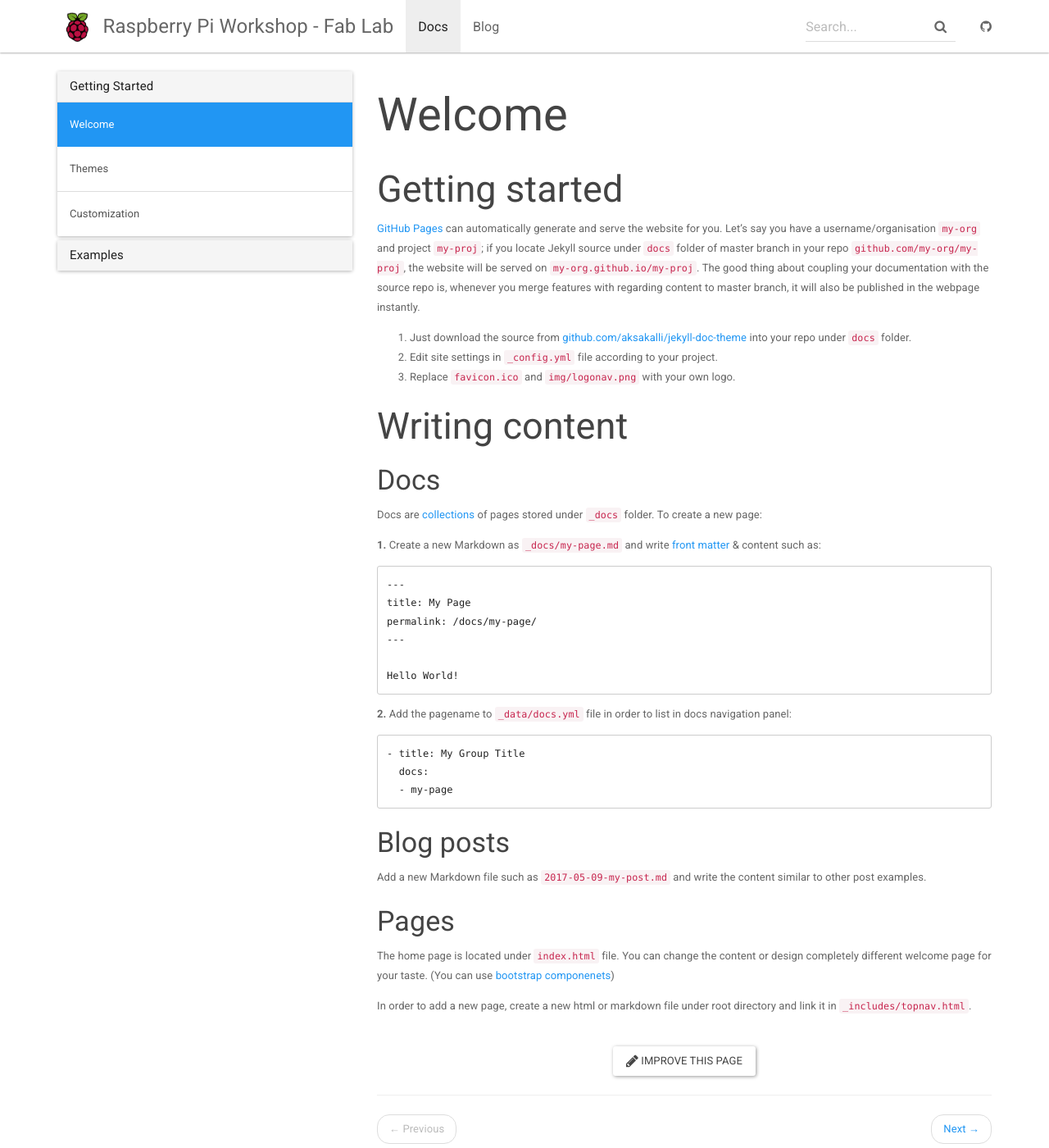
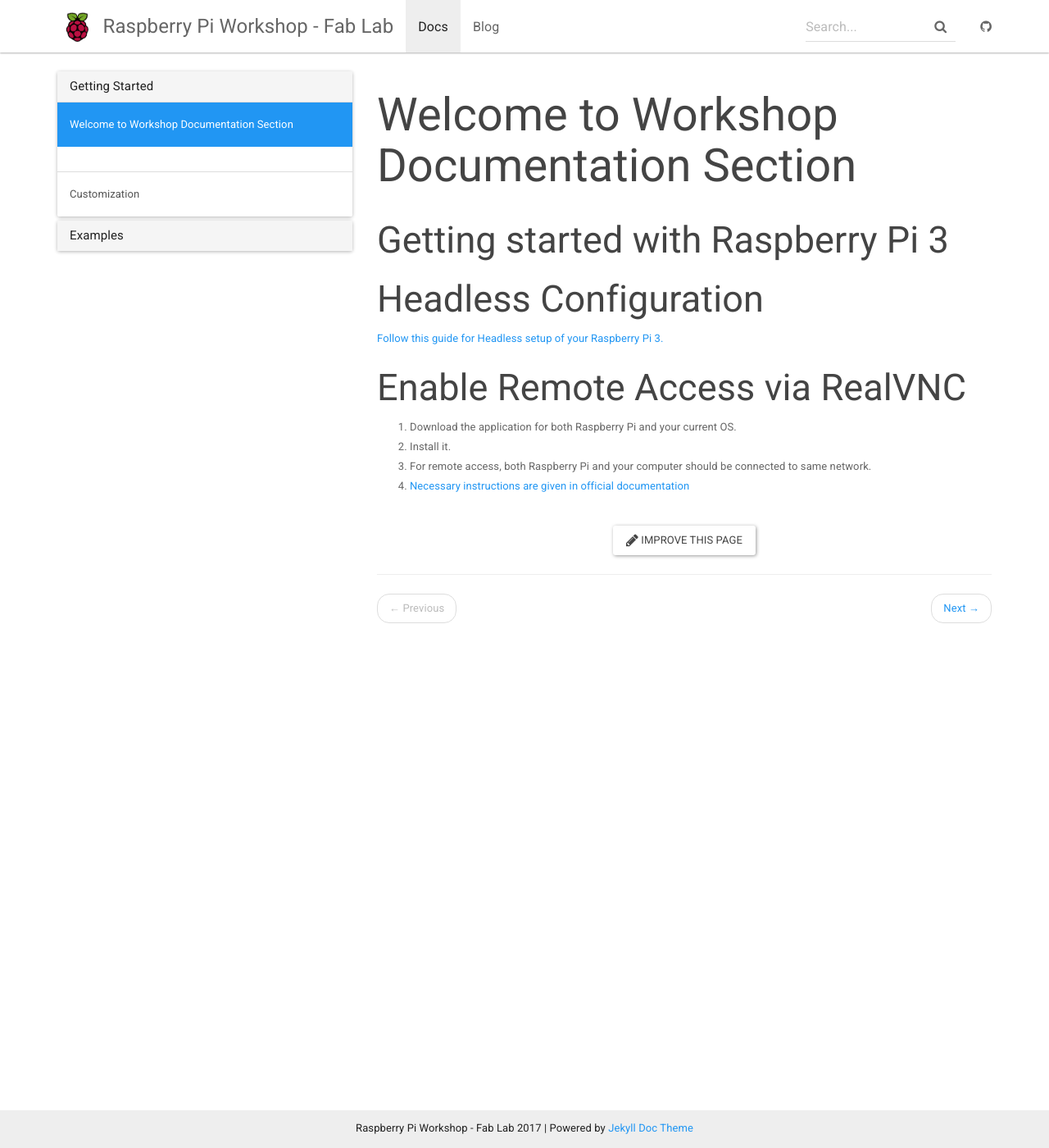
Before and after one commit to manashmandal/FabLabRpiWorkshop2017, a Jekyll site: the page built from _docs/index.md, in a window 1280 px wide and 1400 px high. Shown: the whole window at 82% size. Built offline with Jekyll 4.4.1, drawn with Linux system fonts in a browser that asks for light colours; nearby versions of some CDN libraries.

Commit message:
add new files

````diff
--- a/_data/docs.yml
+++ b/_data/docs.yml
@@ -1,7 +1,7 @@
 - title: Getting Started
   docs:
   - home
-  - themes
+  - test
   - customization
 
 - title: Examples
--- a/_docs/index.md
+++ b/_docs/index.md
@@ -1,50 +1,19 @@
 ---
-title: Welcome
+title: Welcome to Workshop Documentation Section
 permalink: /docs/home/
 redirect_from: /docs/index.html
 ---
 
-## Getting started
+## Getting started with Raspberry Pi 3
 
-[GitHub Pages](https://pages.github.com) can automatically generate and serve the website for you.
-Let's say you have a username/organisation `my-org` and project `my-proj`; if you locate Jekyll source under `docs` folder of master branch in your repo `github.com/my-org/my-proj`, the website will be served on `my-org.github.io/my-proj`.
-The good thing about coupling your documentation with the source repo is, whenever you merge features with regarding content to master branch, it will also be published in the webpage instantly.
 
-1. Just download the source from [github.com/aksakalli/jekyll-doc-theme](https://github.com/aksakalli/jekyll-doc-theme/master) into your repo under `docs` folder.
-2. Edit site settings in  `_config.yml` file according to your project.
-3. Replace `favicon.ico` and `img/logonav.png` with your own logo.
+## Headless Configuration
 
-## Writing content
+[Follow this guide for Headless setup of your Raspberry Pi 3. ](https://caffinc.github.io/2016/12/raspberry-pi-3-headless/)
 
-### Docs
+## Enable Remote Access via RealVNC
 
-Docs are [collections](https://jekyllrb.com/docs/collections/) of pages stored under `_docs` folder. To create a new page:
-
-**1.** Create a new Markdown as `_docs/my-page.md` and write [front matter](https://jekyllrb.com/docs/frontmatter/) & content such as:
-
-```
----
-title: My Page
-permalink: /docs/my-page/
----
-
-Hello World!
-```
-
-**2.** Add the pagename to `_data/docs.yml` file in order to list in docs navigation panel:
-
-```
-- title: My Group Title
-  docs:
-  - my-page
-```
-
-### Blog posts
-
-Add a new Markdown file such as `2017-05-09-my-post.md` and write the content similar to other post examples.
-
-### Pages
-
-The home page is located under `index.html` file. You can change the content or design completely different welcome page for your taste. (You can use [bootstrap componenets](http://getbootstrap.com/components/))
-
-In order to add a new page, create a new html or markdown file under root directory and link it in `_includes/topnav.html`.
+1. Download the application for both Raspberry Pi and your current OS.
+2. Install it.
+3. For remote access, both Raspberry Pi and your computer should be connected to same network.
+4. [Necessary instructions are given in official documentation](https://www.realvnc.com/en/connect/docs/debian-install-remove.html)
--- a/index.html
+++ b/index.html
@@ -4,8 +4,8 @@
 
 <div class="header-container jumbotron">
     <div class="container">
-        <h1>Workshop on Raspberry Pi Arranged by Fab Lab</h1>
-        <p>Learning to build projects using single board computers!</p>
+        <h1 style="text-shadow: 8px 6px 6px rgba(0, 0, 0, 1);">Workshop on Raspberry Pi Arranged by Fab Lab</h1>
+        <p style="text-shadow: 8px 6px 6px rgba(80, 80, 0, 1); color:white;"><b>Learning to build projects using single board computers!</b></p>
         <!-- <p><a class="btn btn-primary btn-lg" href="{{ "/docs/home/" | prepend: site.baseurl }}" role="button">Learn more</a></p> -->
     </div>
 </div>
````
Also changed, not shown: _docs/test.md (added, +4 -0 lines), img/Pi-3-Grass.jpg (added), img/pinout.png (added).
